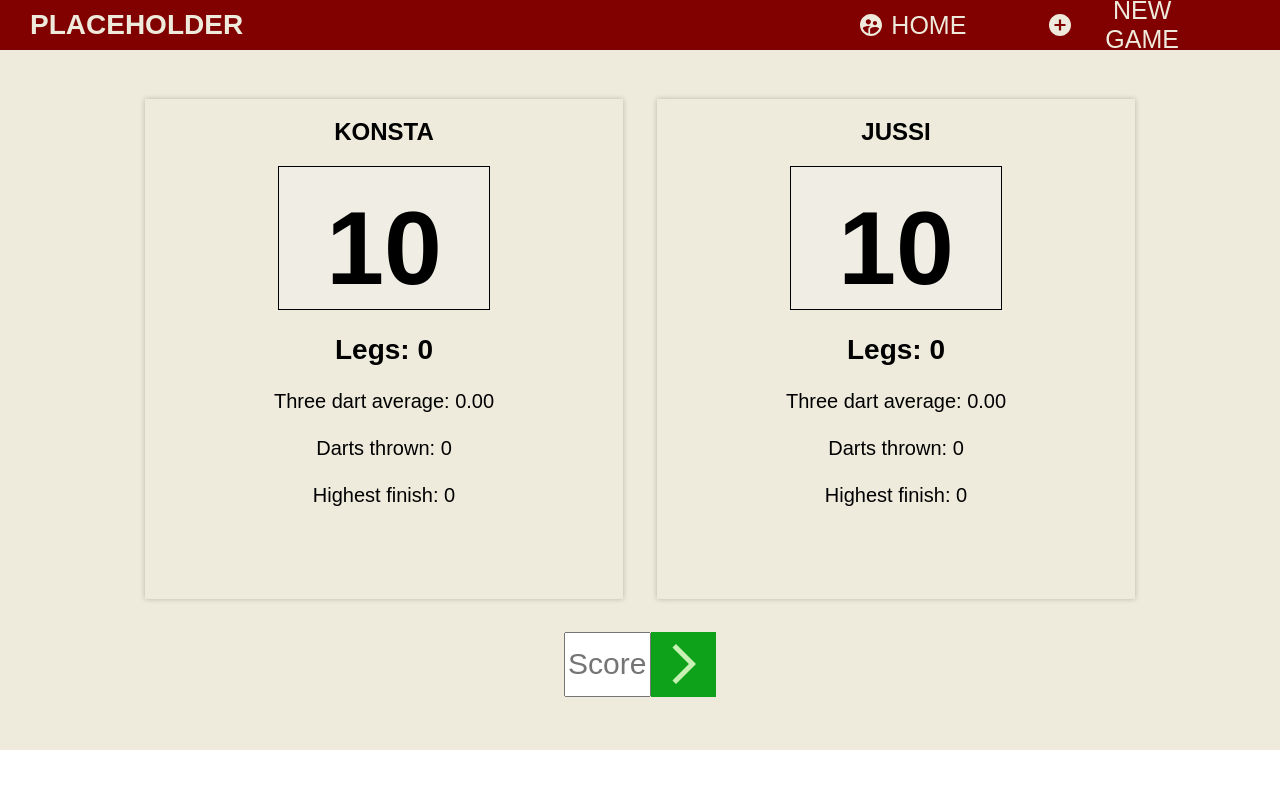
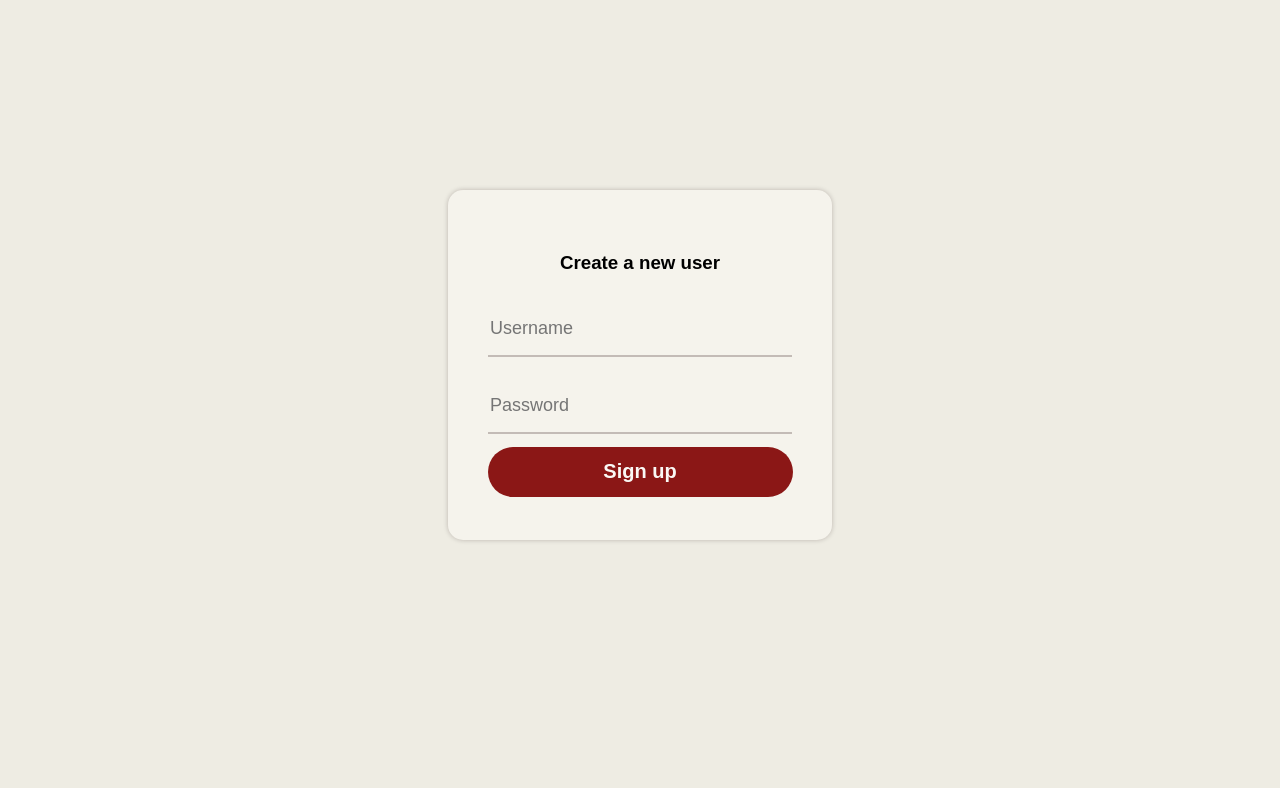
Before and after one commit to konstakauranen/dart-counter-web-app, a React (Vite) app in the folder frontend/: page / in a window 1280 px wide. Shown: the top 788 px of the page. Built offline with nearby package versions, Linux system fonts and the light colour scheme.

Commit message:
Added Login component, LoginPage and SignUpPage. Updated the input field in DartCounter.jsx to handle submitting by pressing Enter

```diff
--- a/frontend/src/App.jsx
+++ b/frontend/src/App.jsx
@@ -2,12 +2,13 @@ import React from 'react';
 import Topbar from './components/topbar/Topbar';
 import DartCounter from './components/dartcounter/DartCounter';
 import Feed from './components/feed/Feed';
+import LoginPage from './pages/LoginPage';
+import SignUpPage from './pages/SignUpPage';
 
 export default function App() {
   return (
     <>
-      <Topbar/>
-      <DartCounter/>
+      <SignUpPage/>
     </>
   )
 }
--- a/frontend/src/components/dartcounter/DartCounter.jsx
+++ b/frontend/src/components/dartcounter/DartCounter.jsx
@@ -4,8 +4,8 @@ import './dartcounter.css'
 import AfterGameStats from '../../components/afterGameStats/AfterGameStats';
 
 const DartCounter = () => {
-    const [p1Score, setP1Score] = useState(10)
-    const [p2Score, setP2Score] = useState(10)
+    const [p1Score, setP1Score] = useState(501)
+    const [p2Score, setP2Score] = useState(501)
     const [p1Legs, setP1Legs] = useState(0)
     const [p2Legs, setP2Legs] = useState(0)
     const [currentPlayer, setCurrentPlayer] = useState(1)
@@ -21,6 +21,12 @@ const DartCounter = () => {
 
     const handleScoreChange = (event) => {
         setThrowScore(event.target.value)
+    }
+
+    const handleKeyDown = (event) => {
+        if (event.key === 'Enter') {
+            handleThrow()
+        }
     }
 
     const handlePopupClose = () => {
@@ -82,7 +88,7 @@ const DartCounter = () => {
     }
 
     const resetScore = () => {
-        setP1Score(50)
+        setP1Score(501)
         setP2Score(501)
         setP1average(0.0)
         setP2average(0.0)
@@ -98,7 +104,7 @@ const DartCounter = () => {
     }
 
     useEffect(() => {
-        if (p1Legs === 3 || p2Legs === 3) {
+        if (p1Legs === 2 || p2Legs === 2) {
             setMatchOver(true)
         }
     }, [p1Legs, p2Legs])
@@ -109,7 +115,7 @@ const DartCounter = () => {
         <div className='match-container'>
             <div className='counter-container'>
                 <div className='player-container'>
-                    <h2>KONSTA</h2>
+                    <h2>JUSSI</h2>
                     <div className='score-container'>
                         <p className='score-text'>{p1Score}</p>
                     </div>
@@ -121,7 +127,7 @@ const DartCounter = () => {
                     </div>
                 </div>
                 <div className='player-container'>
-                    <h2>JUSSI</h2>
+                    <h2>VILLE-PEKKA</h2>
                     <div className='score-container'>
                         <p className='score-text'>{p2Score}</p>
                     </div>
@@ -141,6 +147,7 @@ const DartCounter = () => {
                     id='throwScore'
                     value={throwScore}
                     onChange={handleScoreChange}
+                    onKeyDown={handleKeyDown}
                 />
                 <button className='throw-button' onClick={handleThrow}>
                     <ArrowForwardIosIcon className='throw-icon'/>
--- a/frontend/src/components/feed/Feed.jsx
+++ b/frontend/src/components/feed/Feed.jsx
@@ -7,7 +7,7 @@ const Feed = () => {
         <div className='feed-container'>
             {dartGameData.map((post, index) => (
                 <div className='post-container'>
-                    <h2>Best of three legs</h2>
+                    <h2 className='game-type-header'>Best of three legs</h2>
                     <div className='stats-container'>
                         <div className='post-stats-left'>
                             <h3 className='player-name-header'>{post.player1Name}</h3>
--- a/frontend/src/components/feed/feed.css
+++ b/frontend/src/components/feed/feed.css
@@ -20,7 +20,7 @@
     width: 45%;
     padding-bottom: 30px;
     border-radius: 1px;
-    box-shadow: 0 0 20px #4d02023b;
+    box-shadow: 0 0 5px #1b01013b;
 }
 
 .post-stats-left {
@@ -59,6 +59,7 @@
 }
 
 .stats-container {
+    font-weight: bold;
     background-color: rgb(0, 0, 0);
     display: flex;
     flex-direction: row;
--- /dev/null
+++ b/frontend/src/components/login/Login.jsx
@@ -0,0 +1,28 @@
+import './login.css'
+
+const Login = ({ mode }) => {
+    const title = mode === 'login' ? 'Login' : 'Create a new user'
+    const buttonText = mode === 'login' ? 'Login' : 'Sign up'
+    return(
+        <div className='login-page'>
+            <div className='login-container'>
+                <h3>{title}</h3>
+                <input
+                    className='username-input'
+                    placeholder='Username'
+                    type='text'
+                />
+                <input
+                    className='password-input'
+                    placeholder='Password'
+                    type='text'
+                />
+                <button className='login-button'>
+                    {buttonText}
+                </button>
+            </div>
+        </div>
+    )
+}
+
+export default Login
--- /dev/null
+++ b/frontend/src/components/login/login.css
@@ -0,0 +1,54 @@
+.login-page {
+    display: flex;
+    flex-direction: column;
+    height: 100vh;
+    justify-content: center;
+    align-items: center;
+    font-family: sans-serif;
+    background-color: #eeece3;
+    margin: 0;
+}
+
+.login-container {
+    background-color: #f5f3ec;
+    display: flex;
+    flex-direction: column;
+    align-items: center;
+    justify-content: center;
+    width: 30%;
+    height: 350px;
+    margin-top: 50px;
+    border-radius: 15px;
+    margin-bottom: 120px;
+    box-shadow: 0 0 5px #1b01013b;
+}
+
+.username-input, .password-input {
+    width: 300px;
+    height: 50px;
+    border: none;
+    font-size: 18px;
+    margin-top: 10px;
+    margin-bottom: 15px;
+    box-shadow: 0  2px #1b01013b;
+    background-color: #f5f3ec;
+    outline: none;
+}
+
+.login-button {
+    width: 305px;
+    height: 50px;
+    border: none;
+    border-radius: 25px;
+    cursor: pointer;
+    color:rgb(250, 248, 245);
+    background-color: #810000e7;
+    font-weight: bold;
+    font-size: 20px;
+    transition: all 400ms ease;
+}
+
+.login-button:hover {
+    letter-spacing: 0.2px;
+    background-color: #7c0101;
+}
--- /dev/null
+++ b/frontend/src/pages/LoginPage.jsx
@@ -0,0 +1,9 @@
+import Login from "../components/login/Login"
+
+const LoginPage = () => {
+    return(
+        <Login mode='login'/>
+    )
+}
+
+export default LoginPage
--- /dev/null
+++ b/frontend/src/pages/SignUpPage.jsx
@@ -0,0 +1,9 @@
+import Login from "../components/login/Login"
+
+const SignUpPage = () => {
+    return(
+        <Login mode='signup'/>
+    )
+}
+
+export default SignUpPage
```
